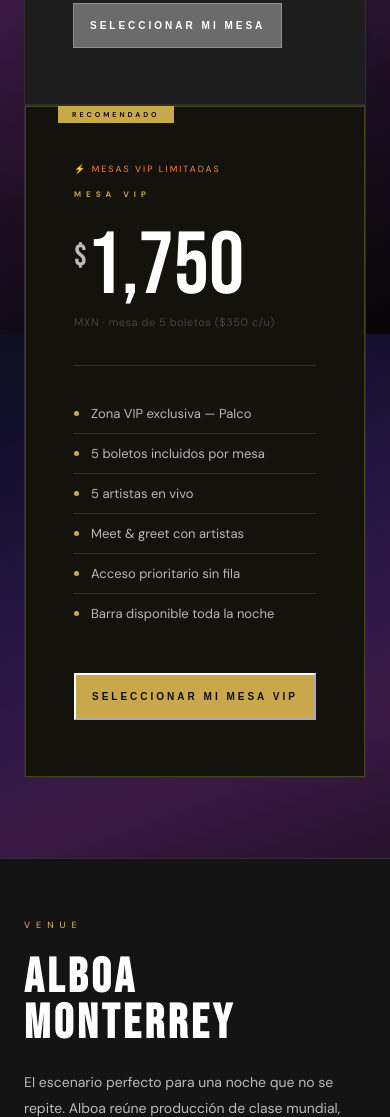
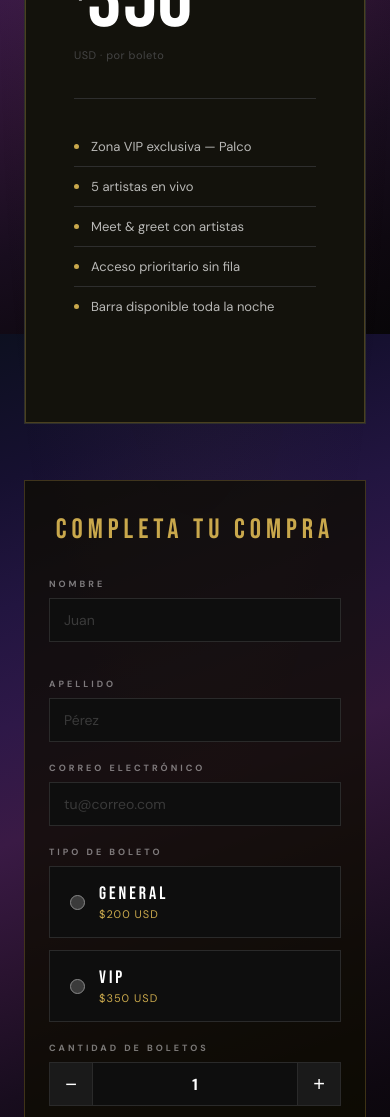
Before and after one commit to arturogallardo830-hash/Saltus, a website: page index.html in a window 390 px wide. Shown: the part 4730-5847 px from the top of the page. Drawn offline with nearby package versions, Linux system fonts and the light colour scheme.

Commit message:
Replace seat modal with Stripe checkout form in boletos section
- Removes seat selection modal and Clip payment buttons
- Adds inline checkout form (nombre, apellido, email, tipo, cantidad)
- Live total calculator updates as user selects ticket type/quantity
- Calls /api/create-checkout and redirects to Stripe payment URL
- Updates ticket prices to $200 general / $350 VIP (USD)
- Adds responsive form styles matching site design (black/gold/Bebas Neue)

Co-Authored-By: Claude Sonnet 4.6 <noreply@anthropic.com>

```diff
--- a/api/create-checkout.js
+++ b/api/create-checkout.js
@@ -2,8 +2,8 @@ import Stripe from "stripe";
 import { createClient } from "@supabase/supabase-js";
 
 const PRICES = {
-  general: 209,
-  vip: 365,
+  general: 200,
+  vip: 350,
 };
 
 const stripe = new Stripe(process.env.STRIPE_SECRET_KEY);
--- a/index.html
+++ b/index.html
@@ -497,6 +497,75 @@ a:focus-visible, button:focus-visible{
 .t-btn-outline:hover{border-color:var(--white);background:rgba(255,255,255,.05);}
 .t-btn-gold{background:var(--gold);color:var(--black);}
 .t-btn-gold:hover{background:var(--gold-l);}
+
+/* ── CHECKOUT FORM ── */
+.checkout-form{
+  max-width:560px;margin:56px auto 0;
+  background:rgba(14,12,0,.75);
+  border:1px solid rgba(201,168,76,.25);
+  padding:44px 48px;
+}
+.cf-title{
+  font-family:'Bebas Neue',sans-serif;
+  font-size:28px;letter-spacing:5px;
+  color:var(--gold);margin-bottom:32px;text-align:center;
+}
+.cf-row{display:grid;grid-template-columns:1fr 1fr;gap:16px;}
+.cf-field{display:flex;flex-direction:column;margin-bottom:20px;}
+.cf-label{
+  font-size:9px;font-weight:700;letter-spacing:3px;text-transform:uppercase;
+  color:rgba(255,255,255,.45);margin-bottom:8px;
+}
+.cf-input{
+  background:#0e0e0e;border:1px solid #2a2a2a;
+  color:var(--white);font-family:'DM Sans',sans-serif;font-size:14px;
+  padding:12px 14px;outline:none;transition:border-color .2s;
+  -moz-appearance:textfield;
+}
+.cf-input::-webkit-inner-spin-button,.cf-input::-webkit-outer-spin-button{-webkit-appearance:none;}
+.cf-input:focus{border-color:var(--gold);}
+.cf-input::placeholder{color:#3a3a3a;}
+.cf-radio-group{display:grid;grid-template-columns:1fr 1fr;gap:12px;}
+.cf-radio-card{
+  border:1px solid #2a2a2a;padding:16px 20px;cursor:pointer;
+  display:flex;align-items:center;gap:14px;transition:border-color .2s,background .2s;
+  background:#0e0e0e;
+}
+.cf-radio-card input[type="radio"]{
+  accent-color:var(--gold);width:15px;height:15px;flex-shrink:0;cursor:pointer;
+}
+.cf-radio-card:has(input:checked){
+  border-color:var(--gold);background:rgba(201,168,76,.07);
+}
+.cf-radio-inner{display:flex;flex-direction:column;gap:3px;}
+.cf-radio-name{font-family:'Bebas Neue',sans-serif;font-size:18px;letter-spacing:3px;}
+.cf-radio-price{font-size:11px;color:var(--gold);letter-spacing:1px;}
+.cf-qty-wrap{display:flex;align-items:center;gap:0;}
+.cf-qty-btn{
+  width:44px;height:44px;background:#1a1a1a;border:1px solid #2a2a2a;
+  color:var(--white);font-size:20px;cursor:pointer;
+  display:flex;align-items:center;justify-content:center;
+  transition:background .2s,border-color .2s;flex-shrink:0;
+}
+.cf-qty-btn:hover{background:#2a2a2a;border-color:var(--gold);}
+.cf-qty-input{
+  flex:1;text-align:center;border-left:none;border-right:none;height:44px;
+  padding:0;font-size:16px;font-weight:600;
+}
+.cf-total-row{
+  display:flex;justify-content:space-between;align-items:baseline;
+  border-top:1px solid #1e1e1e;padding-top:20px;margin-bottom:24px;
+}
+.cf-total-label{font-size:10px;letter-spacing:3px;text-transform:uppercase;color:rgba(255,255,255,.4);}
+.cf-total-value{font-family:'Bebas Neue',sans-serif;font-size:32px;letter-spacing:3px;color:var(--gold);}
+.cf-submit{width:100%;padding:16px;font-size:12px;letter-spacing:4px;margin-bottom:14px;}
+.cf-secure{text-align:center;font-size:11px;color:rgba(255,255,255,.3);letter-spacing:1px;margin:0;}
+.cf-error{text-align:center;font-size:12px;color:#e05252;letter-spacing:1px;margin-top:12px;min-height:16px;}
+@media(max-width:600px){
+  .checkout-form{padding:32px 24px;}
+  .cf-row{grid-template-columns:1fr;}
+  .cf-radio-group{grid-template-columns:1fr;}
+}
 
 /* ═══════════════════════════════
    VENUE
@@ -1486,44 +1555,94 @@ footer{
 
     <div class="ticket-grid">
       <div class="tcard">
-        <div class="t-type">Mesa General</div>
-        <div class="t-price"><sup>$</sup>800</div>
-        <div class="t-note">desde · MXN por mesa · precio según lugares</div>
+        <div class="t-type">General</div>
+        <div class="t-price"><sup>$</sup>200</div>
+        <div class="t-note">USD · por boleto</div>
         <div class="t-divider"></div>
         <ul class="t-feats">
           <li><span class="t-dot"></span>Acceso general al evento</li>
           <li><span class="t-dot"></span>5 artistas en vivo</li>
-
           <li><span class="t-dot"></span>Barra disponible toda la noche</li>
         </ul>
-        <div class="t-divider"></div>
-        <ul class="t-feats" style="margin-bottom:0;">
-          <li><span class="t-dot" style="background:var(--gold);"></span>Mesa de 4 boletos — <strong>$800</strong></li>
-          <li><span class="t-dot" style="background:var(--gold);"></span>Mesa de 5 boletos — <strong>$1,000</strong></li>
-          <li><span class="t-dot" style="background:var(--gold);"></span>Mesa de 6 boletos — <strong>$1,200</strong></li>
-          <li><span class="t-dot" style="background:var(--gold);"></span>Mesa de 7 boletos — <strong>$1,400</strong></li>
-        </ul>
-        <button onclick="openSeatModal('gen')" class="t-btn t-btn-outline" style="margin-top:20px;">Seleccionar mi mesa</button>
       </div>
       <div class="tcard vip">
         <div class="tcard-badge">Recomendado</div>
-        <div class="vip-scarcity">⚡ Mesas VIP limitadas</div>
-        <div class="t-type">Mesa VIP</div>
-        <div class="t-price"><sup>$</sup>1,750</div>
-        <div class="t-note">MXN · mesa de 5 boletos ($350 c/u)</div>
+        <div class="vip-scarcity">⚡ Lugares VIP limitados</div>
+        <div class="t-type">VIP</div>
+        <div class="t-price"><sup>$</sup>350</div>
+        <div class="t-note">USD · por boleto</div>
         <div class="t-divider"></div>
         <ul class="t-feats">
           <li><span class="t-dot"></span>Zona VIP exclusiva — Palco</li>
-          <li><span class="t-dot"></span>5 boletos incluidos por mesa</li>
           <li><span class="t-dot"></span>5 artistas en vivo</li>
           <li><span class="t-dot"></span>Meet &amp; greet con artistas</li>
           <li><span class="t-dot"></span>Acceso prioritario sin fila</li>
-
           <li><span class="t-dot"></span>Barra disponible toda la noche</li>
         </ul>
-        <button onclick="openSeatModal('vip')" class="t-btn t-btn-gold">Seleccionar mi mesa VIP</button>
       </div>
     </div>
+
+    <!-- ── CHECKOUT FORM ── -->
+    <form id="checkoutForm" class="checkout-form" onsubmit="handleCheckout(event)" novalidate>
+      <div class="cf-title">Completa tu compra</div>
+
+      <div class="cf-row">
+        <div class="cf-field">
+          <label class="cf-label" for="cf-nombre">Nombre</label>
+          <input class="cf-input" id="cf-nombre" type="text" placeholder="Juan" autocomplete="given-name" required>
+        </div>
+        <div class="cf-field">
+          <label class="cf-label" for="cf-apellido">Apellido</label>
+          <input class="cf-input" id="cf-apellido" type="text" placeholder="Pérez" autocomplete="family-name" required>
+        </div>
+      </div>
+
+      <div class="cf-field">
+        <label class="cf-label" for="cf-email">Correo electrónico</label>
+        <input class="cf-input" id="cf-email" type="email" placeholder="tu@correo.com" autocomplete="email" required>
+      </div>
+
+      <div class="cf-field">
+        <label class="cf-label">Tipo de boleto</label>
+        <div class="cf-radio-group">
+          <label class="cf-radio-card" id="rcGeneral">
+            <input type="radio" name="tipo_boleto" value="general" required>
+            <div class="cf-radio-inner">
+              <span class="cf-radio-name">General</span>
+              <span class="cf-radio-price">$200 USD</span>
+            </div>
+          </label>
+          <label class="cf-radio-card" id="rcVip">
+            <input type="radio" name="tipo_boleto" value="vip">
+            <div class="cf-radio-inner">
+              <span class="cf-radio-name">VIP</span>
+              <span class="cf-radio-price">$350 USD</span>
+            </div>
+          </label>
+        </div>
+      </div>
+
+      <div class="cf-field">
+        <label class="cf-label" for="cf-cantidad">Cantidad de boletos</label>
+        <div class="cf-qty-wrap">
+          <button type="button" class="cf-qty-btn" onclick="changeCantidad(-1)" aria-label="Reducir">−</button>
+          <input class="cf-input cf-qty-input" id="cf-cantidad" type="number" value="1" min="1" max="10" readonly>
+          <button type="button" class="cf-qty-btn" onclick="changeCantidad(1)" aria-label="Aumentar">+</button>
+        </div>
+      </div>
+
+      <div class="cf-total-row">
+        <span class="cf-total-label">Total estimado</span>
+        <span class="cf-total-value" id="cfTotal">—</span>
+      </div>
+
+      <button type="submit" class="t-btn t-btn-gold cf-submit" id="cfSubmitBtn">
+        Ir a pagar →
+      </button>
+      <p class="cf-secure">🔒 Pago seguro procesado por Stripe</p>
+      <p id="cfError" class="cf-error" aria-live="polite"></p>
+    </form>
+
   </div>
 </section>
 
@@ -1567,37 +1686,6 @@ footer{
   </div>
 </div>
 
-<!-- ══ SEAT SELECTION MODAL ══════════════════════ -->
-<div class="seat-modal" id="seatModal" role="dialog" aria-modal="true" aria-label="Selecciona tu lugar">
-  <div class="seat-modal-box">
-    <div class="seat-modal-header">
-      <div>
-        <div class="seat-modal-title">Selecciona tu Mesa</div>
-        <div class="seat-modal-sub">Haz clic en una mesa disponible para reservarla</div>
-      </div>
-      <button class="seat-close" onclick="closeSeatModal()" aria-label="Cerrar">×</button>
-    </div>
-    <div class="seat-legend">
-      <div class="leg-item"><div class="leg-dot leg-vip"></div>Mesa VIP · Palco — $1,750 (5 boletos)</div>
-      <div class="leg-item"><div class="leg-dot leg-gen"></div>Mesa General — desde $800 (4 boletos)</div>
-      <div class="leg-item"><div class="leg-dot leg-sel"></div>Mesa seleccionada</div>
-    </div>
-    <div class="seat-qty-bar">
-      <span class="qty-label">Mesa seleccionada</span>
-      <span class="qty-status" id="qtyStatus">Haz clic en una mesa del mapa para seleccionarla</span>
-    </div>
-    <div class="seat-map-wrap">
-      <svg class="venue-svg" id="venueSvg" viewBox="0 0 860 710" xmlns="http://www.w3.org/2000/svg"></svg>
-    </div>
-    <div class="seat-panel">
-      <div class="seat-info">
-        <strong id="seatInfoTitle">— Selecciona tu mesa —</strong>
-        <span id="seatInfoSub">Elige una mesa en el mapa de arriba</span>
-      </div>
-      <a class="seat-pay" id="seatPayBtn" href="#" target="_blank" rel="noopener">Ir a pagar →</a>
-    </div>
-  </div>
-</div>
 
 <!-- ══ PRIVACY MODAL ═══════════════════════════════ -->
 <div id="privacyModal" style="
@@ -2094,35 +2182,67 @@ function pickTable(tableN, type){
   updatePanel();
 }
 
-function openSeatModal(filter){
-  currentFilter = filter || null;
-  selectedTable = null;
-  const btn = document.getElementById('seatPayBtn');
-  btn.href='#'; btn.classList.remove('ready'); btn.textContent='Ir a pagar →';
-  buildMap();
-  if(currentFilter){
-    document.querySelectorAll('#venueSvg circle[data-type]').forEach(s=>{
-      const match = s.getAttribute('data-type') === currentFilter;
-      s.style.opacity        = match ? '1' : '0.12';
-      s.style.cursor         = match ? 'pointer' : 'default';
-      s.style.pointerEvents  = match ? 'all' : 'none';
+// ── Checkout form ───────────────────────────────────────────────────────────
+const TICKET_PRICES = { general: 200, vip: 350 };
+
+function changeCantidad(delta){
+  const input = document.getElementById('cf-cantidad');
+  const next = Math.min(10, Math.max(1, parseInt(input.value || 1) + delta));
+  input.value = next;
+  updateTotal();
+}
+
+function updateTotal(){
+  const tipo = document.querySelector('input[name="tipo_boleto"]:checked');
+  const qty  = parseInt(document.getElementById('cf-cantidad').value || 1);
+  const totalEl = document.getElementById('cfTotal');
+  if(tipo && TICKET_PRICES[tipo.value]){
+    totalEl.textContent = '$' + (TICKET_PRICES[tipo.value] * qty).toLocaleString('en-US') + ' USD';
+  } else {
+    totalEl.textContent = '—';
+  }
+}
+
+document.querySelectorAll('input[name="tipo_boleto"]').forEach(r =>
+  r.addEventListener('change', updateTotal)
+);
+document.getElementById('cf-cantidad').addEventListener('input', updateTotal);
+
+async function handleCheckout(e){
+  e.preventDefault();
+  const btn   = document.getElementById('cfSubmitBtn');
+  const errEl = document.getElementById('cfError');
+  errEl.textContent = '';
+
+  const nombre   = document.getElementById('cf-nombre').value.trim();
+  const apellido = document.getElementById('cf-apellido').value.trim();
+  const email    = document.getElementById('cf-email').value.trim();
+  const tipo     = document.querySelector('input[name="tipo_boleto"]:checked');
+  const cantidad = parseInt(document.getElementById('cf-cantidad').value || 1);
+
+  if(!nombre || !apellido || !email || !tipo){
+    errEl.textContent = 'Por favor completa todos los campos.';
+    return;
+  }
+
+  btn.disabled = true;
+  btn.textContent = 'Procesando…';
+
+  try {
+    const res = await fetch('/api/create-checkout', {
+      method: 'POST',
+      headers: { 'Content-Type': 'application/json' },
+      body: JSON.stringify({ nombre, apellido, email, tipo_boleto: tipo.value, cantidad }),
     });
+    const data = await res.json();
+    if(!res.ok) throw new Error(data.error || 'Error al procesar el pago');
+    window.location.href = data.url;
+  } catch(err){
+    errEl.textContent = err.message || 'Ocurrió un error. Intenta de nuevo.';
+    btn.disabled = false;
+    btn.textContent = 'Ir a pagar →';
   }
-  updatePanel();
-  document.getElementById('seatModal').classList.add('open');
-  document.body.style.overflow='hidden';
-}
-
-function closeSeatModal(){
-  document.getElementById('seatModal').classList.remove('open');
-  document.body.style.overflow='';
-  selectedTable = null;
-}
-
-document.getElementById('seatModal').addEventListener('click',function(e){
-  if(e.target===this) closeSeatModal();
-});
-document.addEventListener('keydown',e=>{ if(e.key==='Escape') closeSeatModal(); });
+}
 
 // ── Hamburger menu ──────────────────────────────────────────────────────────
 const navHam    = document.getElementById('navHam');
```
